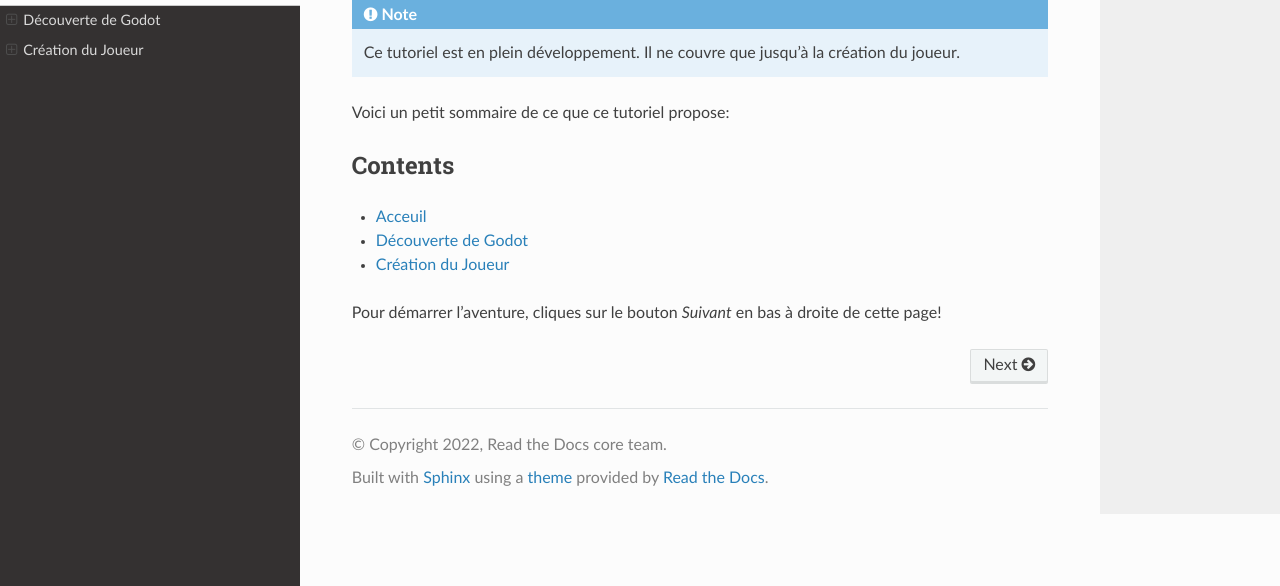
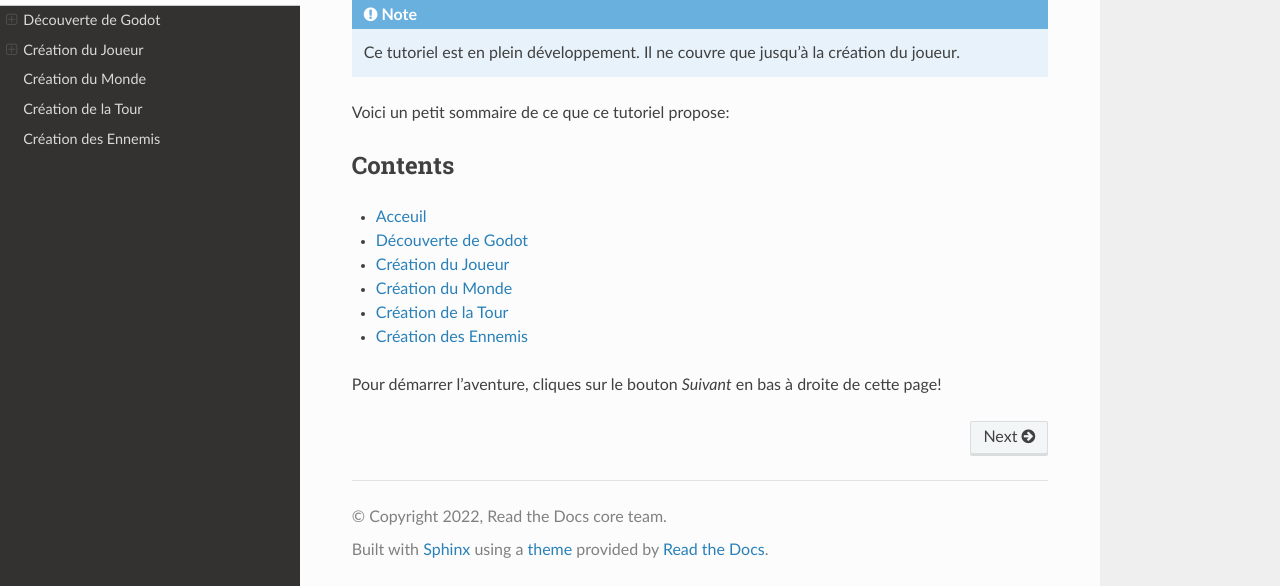
Before and after one commit to iceknith/Godot-Cours-Arcadia---Tower-Protector-Tutoriel, a Sphinx documentation site: the page built from docs/index.rst, in a window 1280 px wide and 900 px high, scrolled down 614 px, cut to the strip 314-900 px from the top of the window. Built offline with Sphinx 7.4.7 and the Read the Docs theme 2.0.0, drawn with Linux system fonts in a browser that asks for light colours.

Commit message:
Ajout planning pour les prochaines versions

```diff
--- /dev/null
+++ b/docs/creation-monde.rst
@@ -0,0 +1,10 @@
+Création du monde
+=======
+
+[temp]
+
+- Création du noeud "monde"
+- Création de la tilemap
+- Ajout du sol
+- Ajout des murs
+- Ajout du joueur dans ce monde
--- /dev/null
+++ b/docs/creation-tour.rst
@@ -0,0 +1,7 @@
+Création de la tour
+=======
+
+[temp]
+
+- Création sommaire de la tour (nodes, sprite)
+- Création du script de la tour
--- a/docs/index.rst
+++ b/docs/index.rst
@@ -18,5 +18,8 @@ Contents
    Acceuil <self>
    Découverte de Godot <decouverte-godot>
    Création du Joueur <creation-joueur>
+   Création du Monde <creation-monde>
+   Création de la Tour <creation-tour>
+   Création des Ennemis <creation-ennemis>
 
 Pour démarrer l'aventure, cliques sur le bouton `Suivant` en bas à droite de cette page!
```
Also changed, not shown: docs/creation-ennemis.rst (added, +8 -0 lines).
